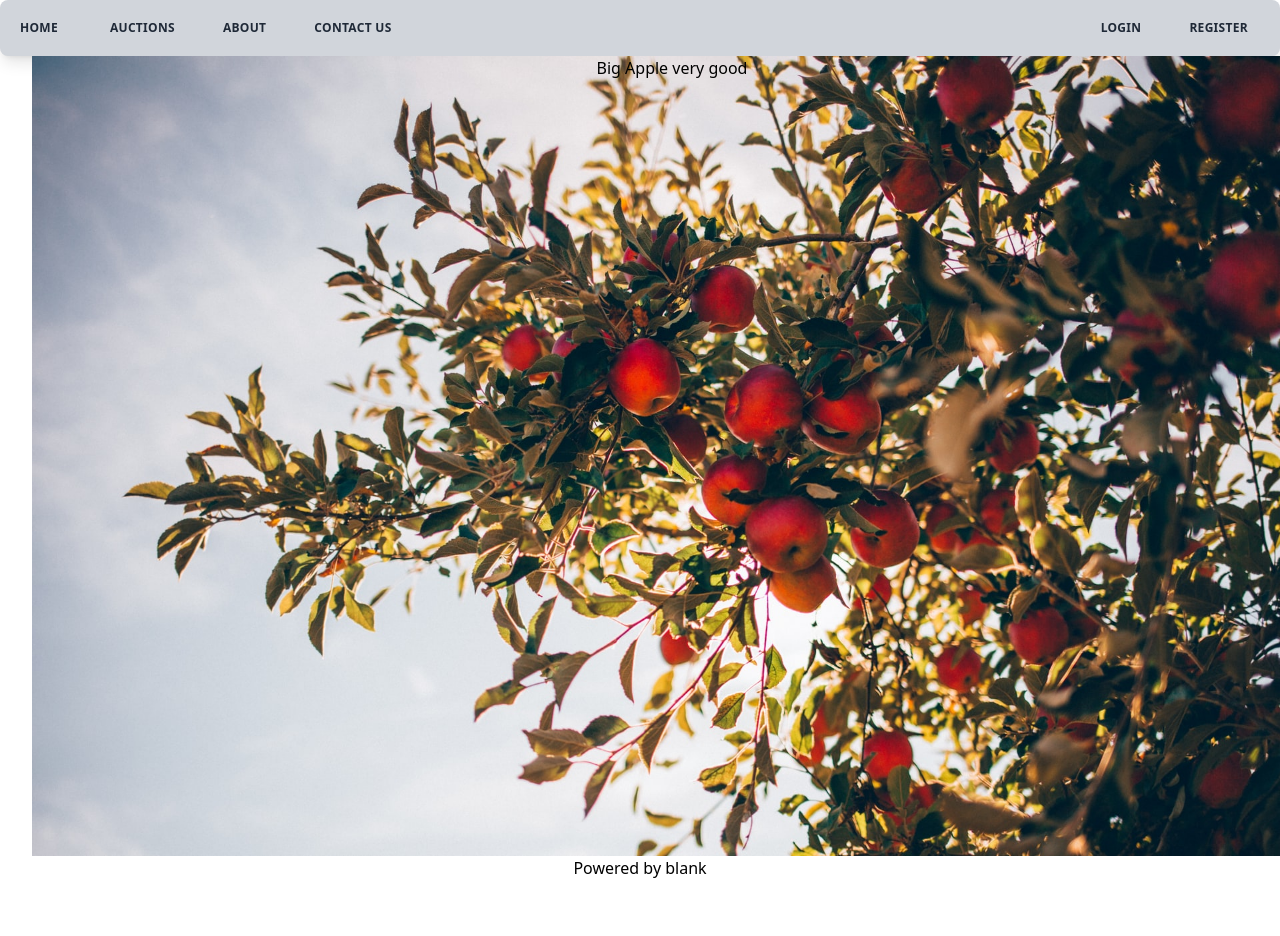
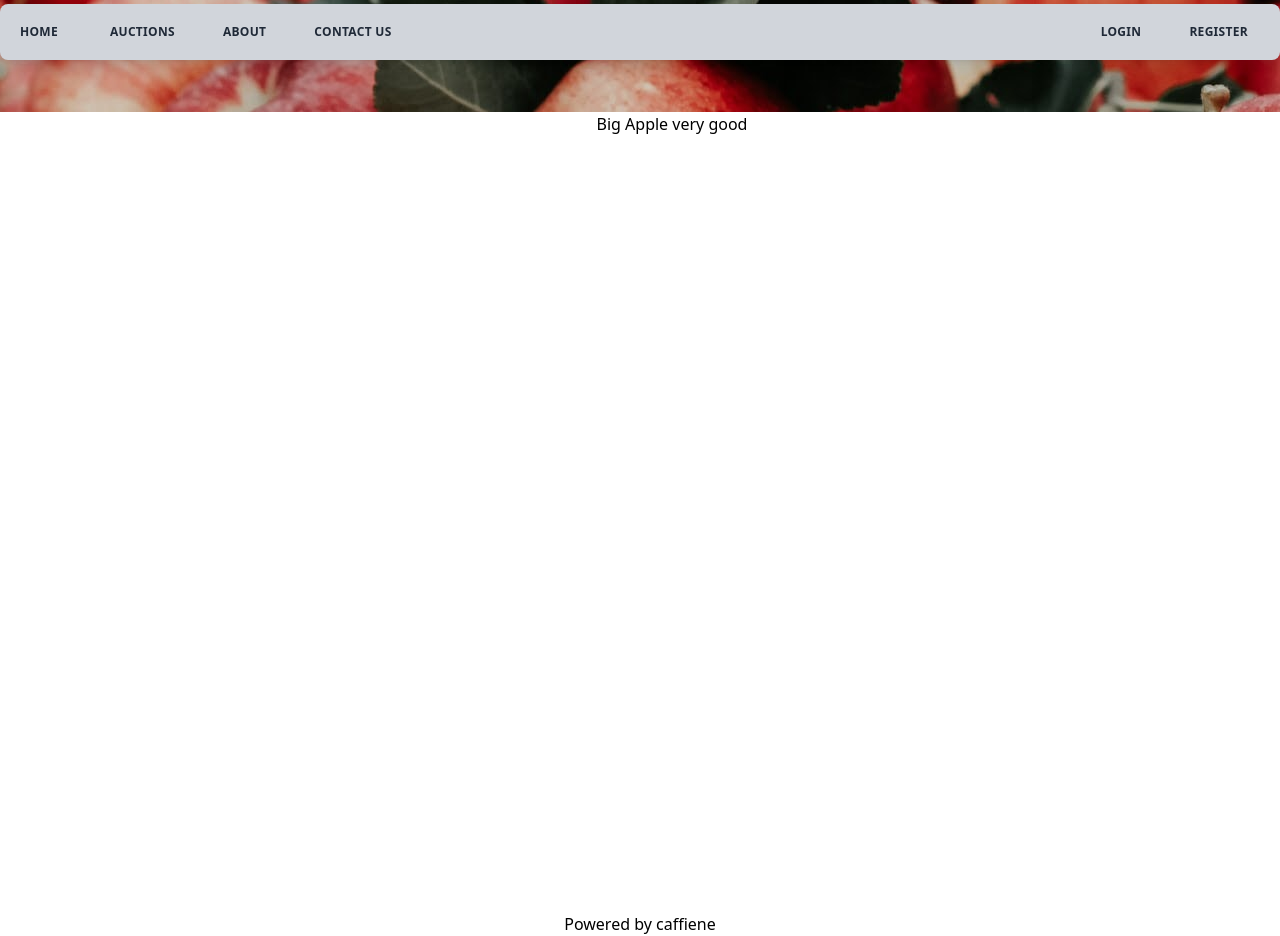
Before and after one commit to Blank333/auction-system, a Next.js app: page / in a window 1280 px wide. Shown: the top 936 px of the page. Before the commit the page ends 880 px from the top, so only its background shows below. Built offline with nearby package versions, Linux system fonts and the light colour scheme.

Commit message:
Added Banner to Navbar Removed background from homepage

```diff
--- a/components/navbar.js
+++ b/components/navbar.js
@@ -9,7 +9,7 @@ export default function navbar() {
     };
 
     return (
-        <div>
+        <div className='bg-banner pt-1 bg-no-repeat w-screen h-28 bg-center'>
             <nav className = 'flex items-center w-full flex-warp shadow-lg rounded-lg bg-gray-300 text-gray-800'>
 
                 <navbar className = 'text-xs font-bold uppercase tracking-wide w-full inline-flex'>
--- a/pages/index.js
+++ b/pages/index.js
@@ -3,14 +3,13 @@ import Image from 'next/image'
 export default function Home() {
   return (
       <div className='container relative '>
-        <main className='container w-screen h-screen relative ml-8'>
-          <p className='z-10 relative text-center'>Big Apple very good</p>
-          <Image src = '/images/bg.jpg' layout='fill' priority/>
-        </main>
+          <main className='container w-screen h-screen relative ml-8'>
+            <p className='z-10 relative text-center'>Big Apple very good</p>
+          </main>
 
-        <footer className='text-center'>
-            Powered by blank
-        </footer>
+          <footer className='text-center'>
+              Powered by caffiene
+          </footer>
       </div>
   )
 }
--- a/tailwind.config.js
+++ b/tailwind.config.js
@@ -4,7 +4,12 @@ module.exports = {
     './components/**/*.{js,ts,jsx,tsx}'
   ],
   theme: {
-    extend: {},
+    extend: {
+      backgroundImage: {
+        'banner': "url('/images/banner.jpg')"
+      }
+
+    },
   },
   plugins: [],
 }
```
Also changed, not shown: public/images/banner.jpg (added).
